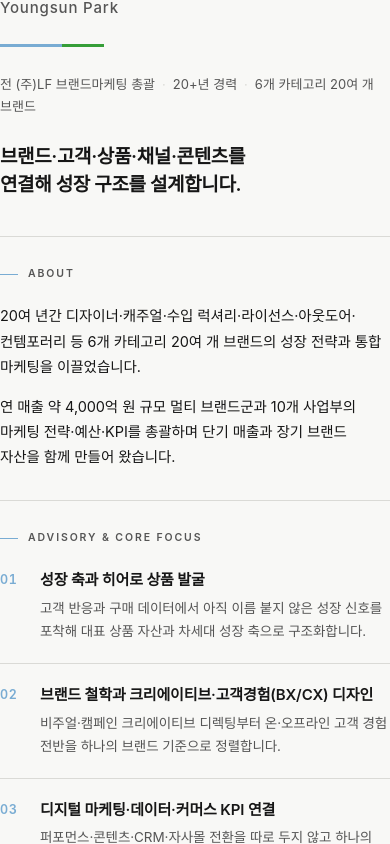
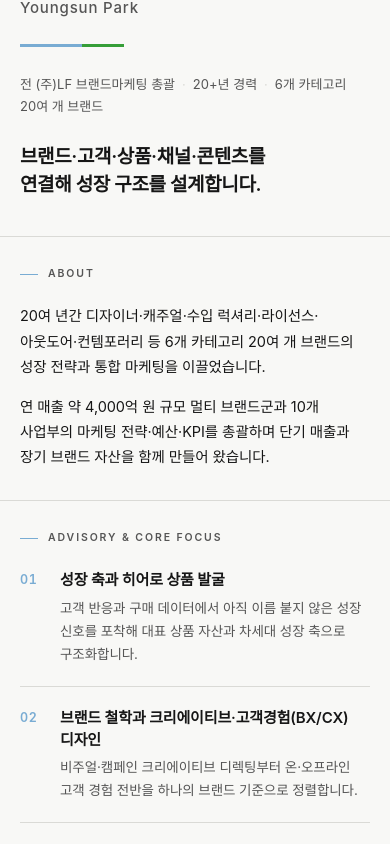
Before and after one commit to citybuilderlab/citybuilderlab.github.io, a plain HTML site: page index.html in a window 390 px wide. Shown: the part 187-1031 px from the top of the page. Drawn offline with Linux system fonts and the light colour scheme; a web font is replaced by a local one.

Commit message:
fix: section padding shorthand erased mobile side gutters

```diff
--- a/index.html
+++ b/index.html
@@ -93,7 +93,7 @@
   }
 
   /* ---------- hero ---------- */
-  .hero{padding:clamp(44px,9vw,76px) 0 clamp(36px,7vw,56px);}
+  .hero{padding-top:clamp(44px,9vw,76px);padding-bottom:clamp(36px,7vw,56px);}
   .eyebrow{
     margin:0 0 18px;
     font-size:11px;
@@ -150,7 +150,8 @@
 
   /* ---------- sections ---------- */
   .section{
-    padding:clamp(30px,6vw,44px) 0;
+    padding-top:clamp(30px,6vw,44px);
+    padding-bottom:clamp(30px,6vw,44px);
     border-top:1px solid var(--rule);
   }
   .section-label{
```
